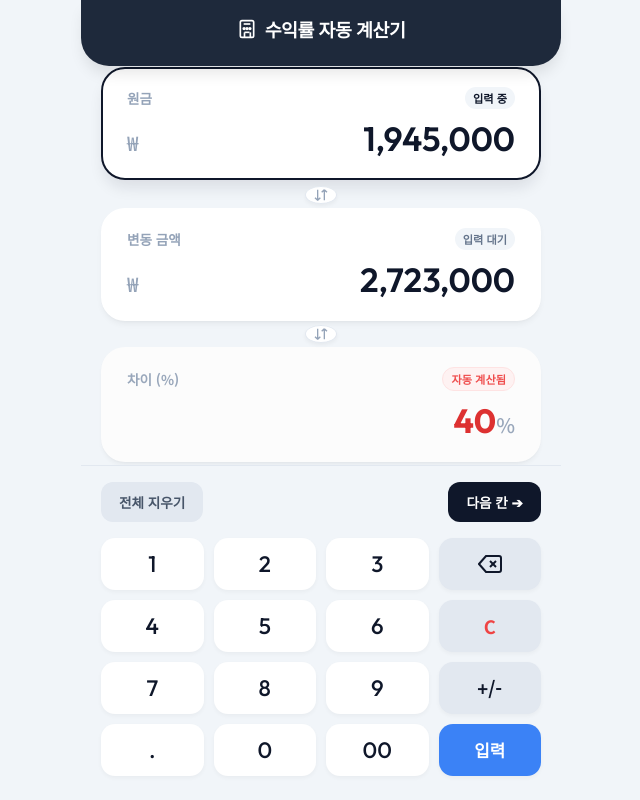
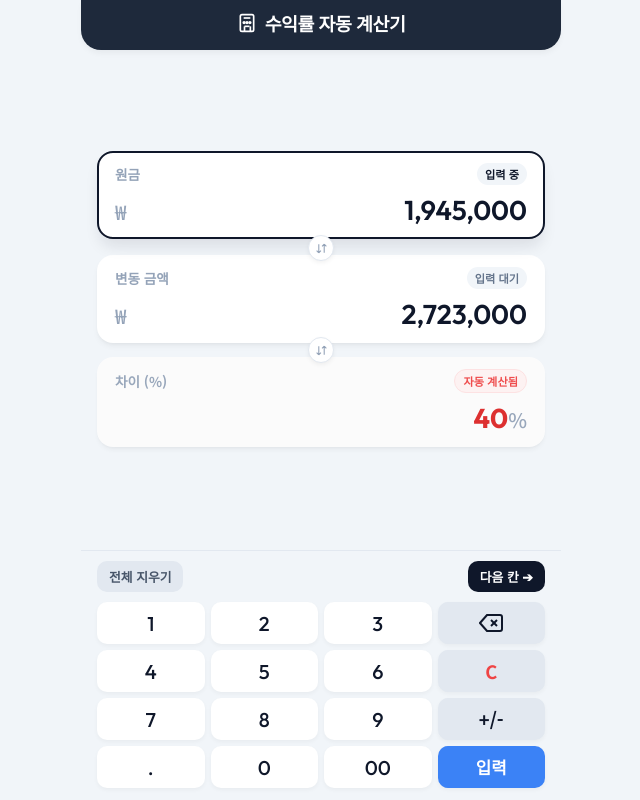
Before and after one commit to monguri2015/fin-calc, a plain HTML site: page index.html in a window 1280 px wide. Shown: the whole page, without its empty margins (319-959 px from the left). Drawn offline with Linux system fonts and the light colour scheme.

Commit message:
Add files via upload

```diff
--- a/style.css
+++ b/style.css
@@ -59,10 +59,10 @@ body {
 .app-header {
   background-color: var(--bg-header);
   color: #ffffff;
-  padding: 16px 20px 24px 20px;
-  border-bottom-left-radius: 28px;
-  border-bottom-right-radius: 28px;
-  box-shadow: 0 10px 15px -3px rgba(0, 0, 0, 0.1);
+  padding: 10px 16px 14px 16px;
+  border-bottom-left-radius: 20px;
+  border-bottom-right-radius: 20px;
+  box-shadow: 0 4px 6px -1px rgba(0, 0, 0, 0.05);
   z-index: 10;
 }
 
@@ -91,16 +91,16 @@ body {
   display: flex;
   flex-direction: column;
   justify-content: center;
-  padding: 16px 20px;
-  gap: 4px; /* 스왑 버튼이 겹치므로 타이트하게 조정 */
+  padding: 8px 16px;
+  gap: 2px; /* 스왑 버튼이 겹치므로 타이트하게 조정 */
   overflow-y: auto;
 }
 
 /* 입력/표시 카드 */
 .card {
   background-color: var(--bg-card);
-  border-radius: 24px;
-  padding: 18px 24px;
+  border-radius: 16px;
+  padding: 10px 16px;
   border: 2px solid transparent;
   box-shadow: 0 4px 6px -1px rgba(0, 0, 0, 0.05), 0 2px 4px -2px rgba(0, 0, 0, 0.05);
   transition: all 0.25s cubic-bezier(0.4, 0, 0.2, 1);
@@ -178,7 +178,7 @@ body {
   background: transparent;
   text-align: right;
   font-family: var(--font-numeric);
-  font-size: 2.1rem;
+  font-size: 1.7rem;
   font-weight: 600;
   color: var(--txt-main);
   padding: 0;
@@ -208,9 +208,9 @@ body {
   display: flex;
   align-items: center;
   justify-content: center;
-  width: 32px;
-  height: 32px;
-  margin: 0 auto;
+  width: 26px;
+  height: 26px;
+  margin: -8px auto; /* 음수 마진으로 위아래 카드 간격을 줄여 밀착시킵니다. */
   border-radius: 50%;
   background-color: var(--bg-card);
   border: 1px solid #e2e8f0;
@@ -227,18 +227,18 @@ body {
 }
 
 .swap-btn svg {
-  width: 16px;
-  height: 16px;
+  width: 13px;
+  height: 13px;
 }
 
 /* 하단 키패드 컨테이너 */
 .keypad-container {
   background-color: #f1f5f9;
   border-top: 1px solid #e2e8f0;
-  padding: 16px 20px 24px 20px;
+  padding: 10px 16px 12px 16px;
   display: flex;
   flex-direction: column;
-  gap: 16px;
+  gap: 10px;
 }
 
 /* 키패드 헤더 제어줄 */
@@ -252,10 +252,10 @@ body {
   border: none;
   outline: none;
   font-family: var(--font-sans);
-  font-size: 0.85rem;
+  font-size: 0.8rem;
   font-weight: 700;
-  border-radius: 12px;
-  padding: 10px 18px;
+  border-radius: 10px;
+  padding: 6px 12px;
   cursor: pointer;
   transition: all 0.2s ease;
 }
@@ -285,17 +285,17 @@ body {
 .keypad-grid {
   display: grid;
   grid-template-columns: repeat(4, 1fr);
-  gap: 10px;
+  gap: 6px;
 }
 
 .key-btn {
   border: none;
   outline: none;
-  height: 52px;
+  height: 42px;
   background-color: var(--bg-key);
-  border-radius: 14px;
+  border-radius: 10px;
   font-family: var(--font-numeric);
-  font-size: 1.4rem;
+  font-size: 1.25rem;
   font-weight: 500;
   color: var(--txt-main);
   box-shadow: 0 2px 4px rgba(0, 0, 0, 0.04);
```
